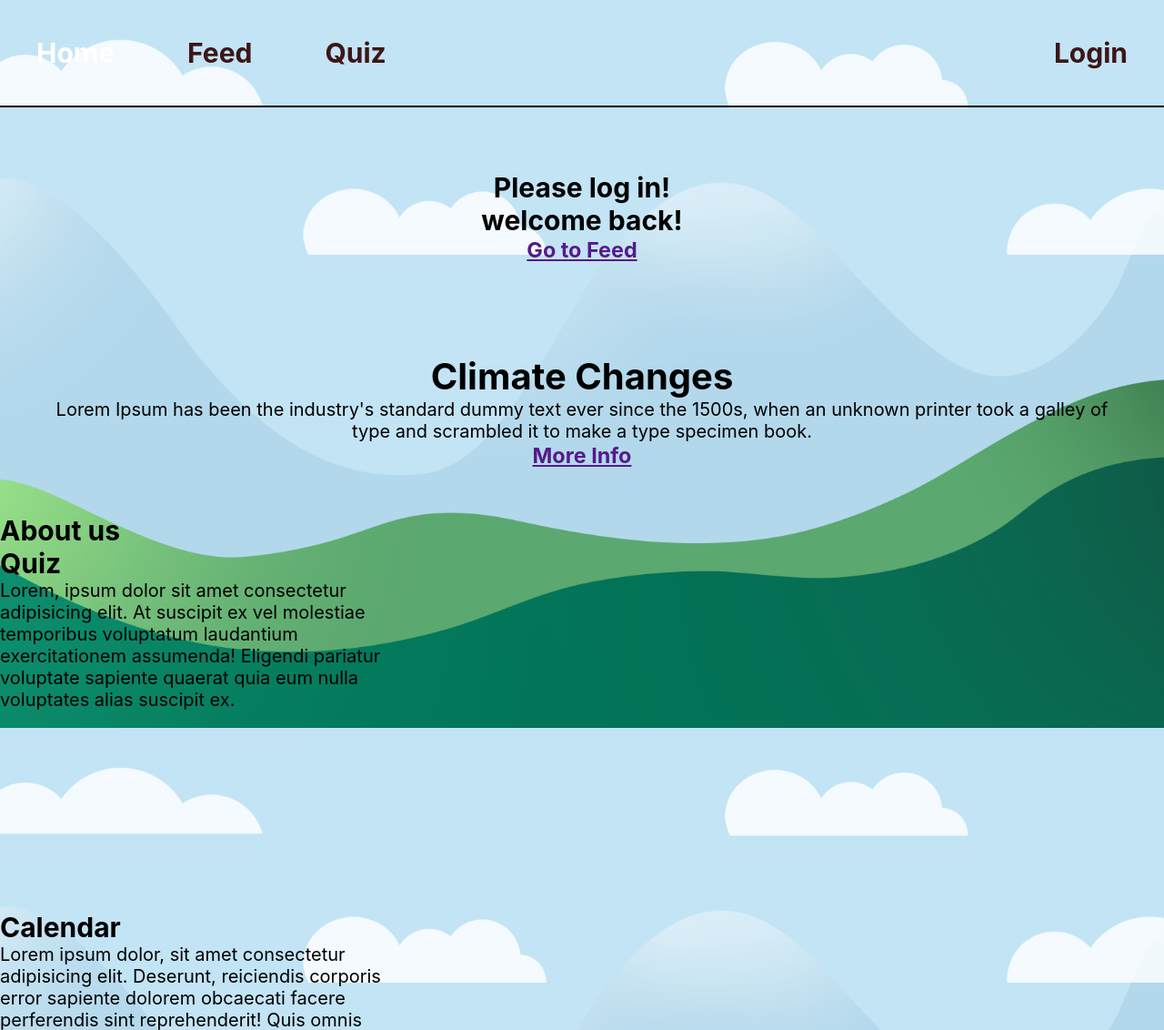
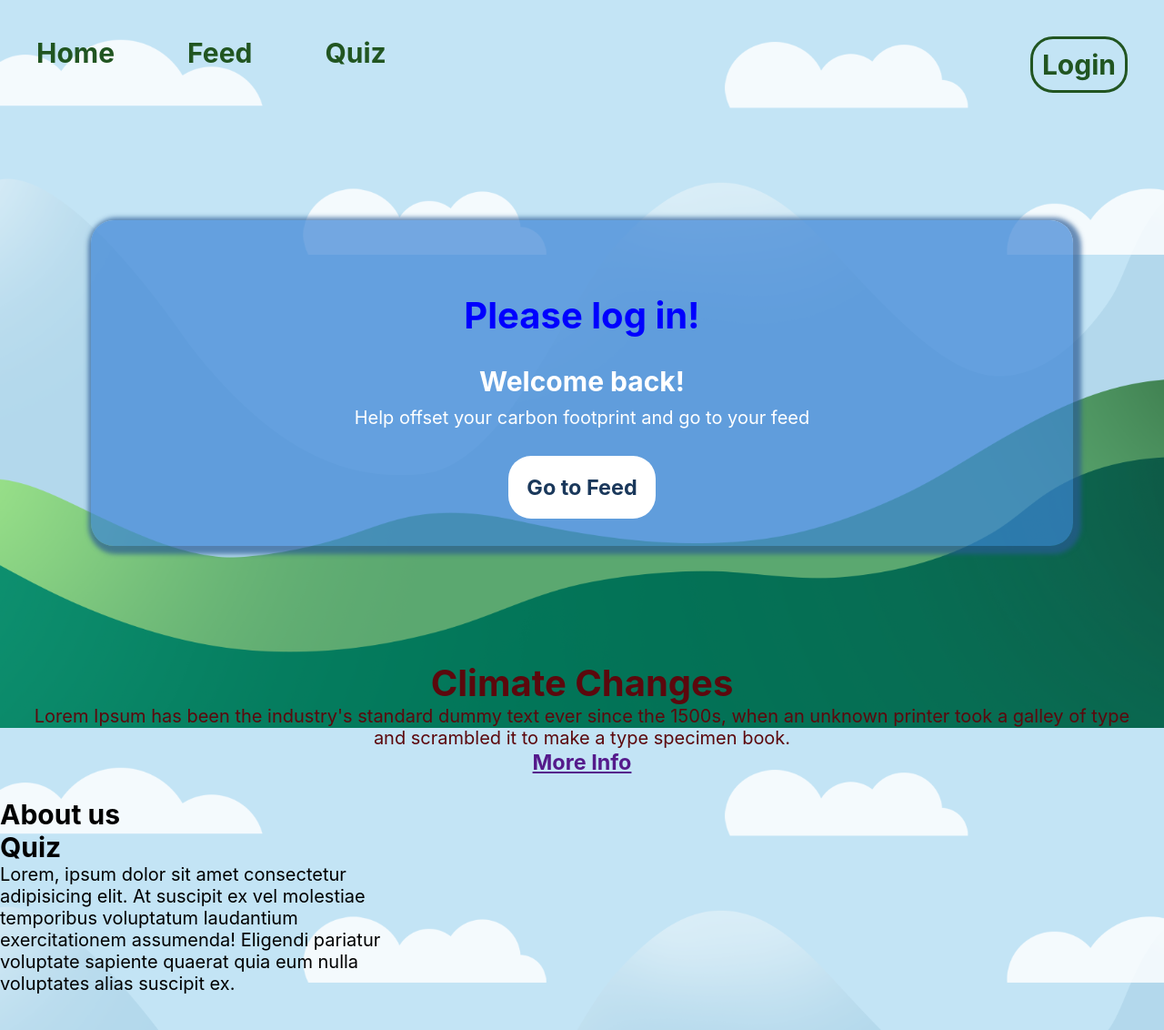
Before and after one commit to ipioselli/cart351_project, a PHP site: page /final/index.php in a window 1280 px wide. Shown: the top 1132 px of the page at 91% size. Run offline with PHP 8.4, Linux system fonts and the light colour scheme.

Commit message:
fixed user section

```diff
--- a/final/css/style.css
+++ b/final/css/style.css
@@ -19,16 +19,17 @@
 
 
 
-    .username p{
+    .welcome-back h2{
       font-size: 2em;
       color: blue;
+      padding:30px;
   }
 
 
   .topnav {
     overflow: hidden;
     margin-bottom: 20px;
-    border-bottom: 2px solid black;
+
 
 
  }
@@ -36,10 +37,11 @@
 
 .topnav a{
 
-    padding: 40px;
-    color:rgb(61, 22, 22);
+    margin:40px;
+    color:rgb(33, 85, 33);
    text-decoration: none;
    float:left;
+   transition:0.2s;
 
   }
 
@@ -49,12 +51,49 @@
   }
 
 
+
+
+
+
   .welcome-back{
+    background-color: rgba(59, 131, 213, 0.693);;
     text-align: center;
     padding:50px;
+    margin:100px;
+    border-radius: 25px;
+    box-shadow: 3px 3px 5px 6px rgba(40, 90, 148, 0.693);
 
 
   }
+
+  .welcome-back h1{
+    font-size: 1.5em;
+    color:white;
+  }
+
+  .welcome-back p{
+    padding:10px;
+    margin-bottom:40px;
+    font-size: 1em;
+    color:white;
+  }
+
+  .welcome-back a{
+    background-color: white;
+    margin:40px;
+    padding:20px;
+    text-decoration: none;
+    border-radius: 25px;
+    color:rgb(26, 56, 91);
+    transition:0.4s;
+  }
+
+  .welcome-back a:hover{
+    background-color: rgb(26, 56, 91);
+    color:white;
+
+  }
+
 
   .hello-info h1{
     font-size: 50px;
@@ -98,12 +137,7 @@
 
   }
 
-  /* .main{
-    padding:20px;
-    display: flex;
-    flex-direction: row;
-    background-color: beige;
-  } */
+
 
   .main-each{
     width:33%;
--- a/final/index.php
+++ b/final/index.php
@@ -6,31 +6,35 @@
 <head>
     <meta charset="UTF-8">
     <meta name="viewport" content="width=device-width, initial-scale=1.0">
-    <title>Climate Change</title>
+    <title>Go Green</title>
     <link rel="stylesheet" href="css/style.css">
-    <link rel="stylesheet" href="https://unpkg.com/leaflet@1.9.4/dist/leaflet.css" integrity="sha256-p4NxAoJBhIIN+hmNHrzRCf9tD/miZyoHS5obTRR9BMY=" crossorigin="" />
+</head>
+
 
 
 <body>
 
+<!-- main div -->
 <div class="main">
 
-
+    <!-- nav bar section -->
     <div class="topnav">
-        <h2><a href="index.html">Home</a></h2>
+        <h2><a href="index.php">Home</a></h2>
         <h2><a href="">Feed</a></h2>
         <h2><a href="">Quiz</a></h2>
-        <h2><a style="float:right"href="login.php">Login</a></h2>
+        <h2><a style="float:right; border:solid; border-radius: 25px; padding:10px; " href="login.php">Login</a></h2>
     </div>
 
-
+    <!-- user section -->
     <div class="welcome-back">
         <h2 class="username" id="username"></h2>
-        <h2>welcome back!</h2>
-        <h3><a href="">Go to Feed</a></h3>
+        <h1>Welcome back!</h1>
+        <p>Help offset your carbon footprint and go to your feed</p>
+        <h3><a href="feed.php">Go to Feed</a></h3>
     </div>
 
-    <div class="welcome-back">
+    <!-- about the website section -->
+    <div class="about">
     <h1>Climate Changes</h1>
         <p>Lorem Ipsum has been the industry's standard dummy text ever since the 1500s, when an unknown printer took a galley of type and scrambled it to make a type specimen book.</p>
         <h3><a href="">More Info</a></h3>
@@ -100,8 +104,9 @@
 
         if (username !== '') {
             usernameElement.textContent = "Hello, " + username + "!";
-            usernameElement.style.fontSize = '2em'; // Change font size dynamically
-            usernameElement.style.color = 'green'; // Change color dynamically
+            usernameElement.style.fontSize = '3em'; // Change font size dynamically
+            usernameElement.style.color = 'white'; // Change color dynamically
+            usernameElement.style.padding = '20px';
             // Add other CSS properties as needed
         } else {
             usernameElement.textContent = "Please log in!";
```
Also changed, not shown: final/feed.php (added).
